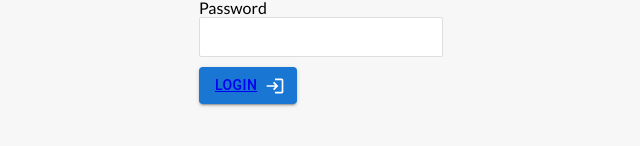
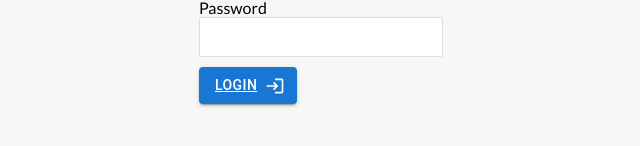
Before and after one commit to shafakyildiz/react-expense-tracker, a React (Create React App) app: page / in a window 1280 px wide. Shown: the part 408-554 px from the top of the page, without its empty margins (319-959 px from the left). Built offline with nearby package versions, Linux system fonts and the light colour scheme.

Commit message:
fixed button link color

```diff
--- a/src/App.css
+++ b/src/App.css
@@ -1,4 +1,4 @@
-@import url('https://fonts.googleapis.com/css?family=Lato&display=swap');
+@import url("https://fonts.googleapis.com/css?family=Lato&display=swap");
 
 :root {
   --box-shadow: 0 1px 3px rgba(0, 0, 0, 0.12), 0 1px 2px rgba(0, 0, 0, 0.24);
@@ -16,7 +16,7 @@ body {
   justify-content: center;
   min-height: 100vh;
   margin: 0;
-  font-family: 'Lato', sans-serif;
+  font-family: "Lato", sans-serif;
 }
 
 .container {
@@ -77,9 +77,9 @@ label {
   margin: 10px 0;
 }
 
-input[type='text'],
-input[type='password'],
-input[type='number'] {
+input[type="text"],
+input[type="password"],
+input[type="number"] {
   border: 1px solid #dedede;
   border-radius: 2px;
   display: block;
@@ -155,6 +155,10 @@ input[type='number'] {
   margin-top: 10px;
 }
 
-h1{
+a {
+  color: #fff;
+}
+
+h1 {
   margin-bottom: 20px;
 }
```
